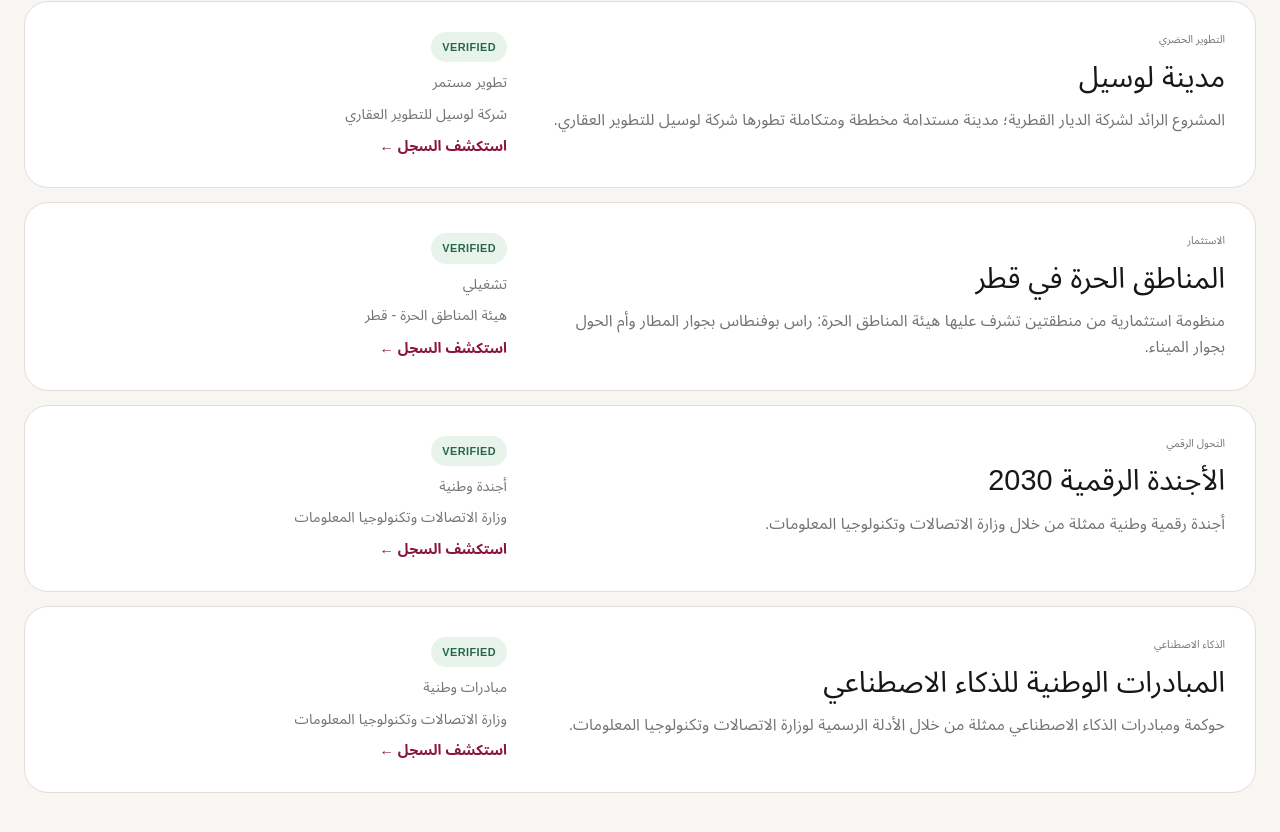
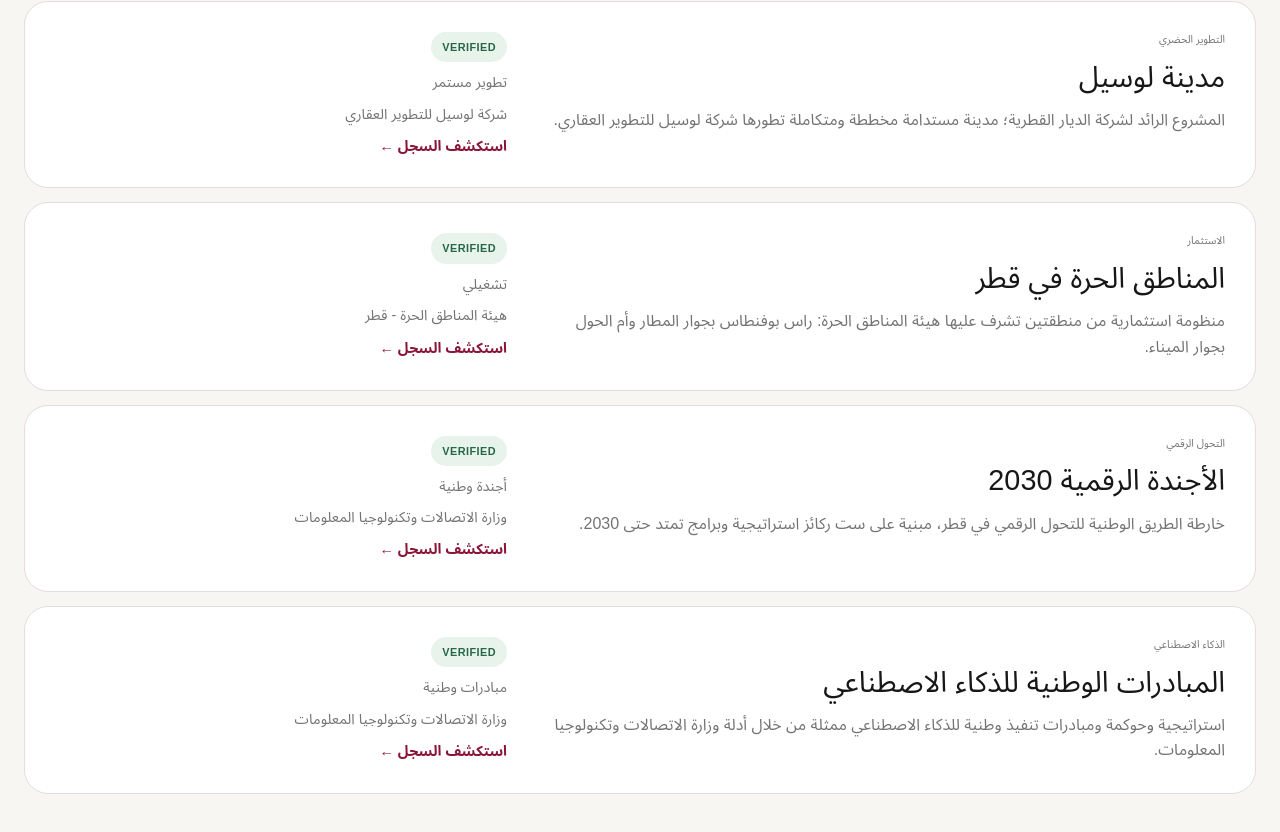
Before and after one commit to 1993bamrhol/qatar-atlas, a Next.js app: page /ar/projects in a window 1280 px wide. Shown: the part 1875-2707 px from the top of the page. Built offline with nearby package versions, Linux system fonts and the light colour scheme.

Commit message:
feat(content): localize digital agenda and AI evidence

```diff
--- a/data/projects-ar.ts
+++ b/data/projects-ar.ts
@@ -7,6 +7,6 @@ import type {Project} from "@/data/projects";export type ArabicProjectView={name
 "hamad-international-airport":{name:"مطار حمد الدولي",sector:"الطيران",status:"تشغيلي",summary:"مركز الطيران الدولي في قطر؛ انتقلت جميع عمليات شركات الطيران إلى المطار في 27 مايو 2014.",operator:"مطار حمد الدولي",sourceLabel:"الخطوط الجوية القطرية · التشغيل الكامل لمطار حمد الدولي",milestones:{"30 Apr 2014":"الافتتاح الأولي مع بدء تشغيل مجموعة من شركات الطيران","27 May 2014":"انتقال جميع عمليات شركات الطيران إلى مطار حمد الدولي"},facts:{"Full operations":["التشغيل الكامل","27 مايو 2014"],"Opening design capacity":["السعة التصميمية عند الافتتاح","30 مليون مسافر سنويًا"],"Airport area":["مساحة المطار","29 كم²"]},places:{Doha:"الدوحة","Hamad International Airport":"مطار حمد الدولي","Ras Bufontas":"راس بوفنطاس"},relationships:{"Qatar Airways":{label:"الخطوط الجوية القطرية",note:"نقلت الخطوط الجوية القطرية كامل عمليات مركزها إلى مطار حمد الدولي في 27 مايو 2014."}}},
 "lusail-city":{name:"مدينة لوسيل",sector:"التطوير الحضري",status:"تطوير مستمر",summary:"المشروع الرائد لشركة الديار القطرية؛ مدينة مستدامة مخططة ومتكاملة تطورها شركة لوسيل للتطوير العقاري.",operator:"شركة لوسيل للتطوير العقاري",sourceLabel:"لوسيل · المخطط الرئيسي",facts:{"Development area":["مساحة التطوير","38 كم²"],"Districts":["المناطق","19"],"Planned residents":["السكان المخطط لهم","أكثر من 200 ألف"],"Planned workforce":["القوى العاملة المخطط لها","170 ألفًا"]},places:{Lusail:"لوسيل","North of Doha":"شمال الدوحة"},relationships:{"Qatari Diar":{label:"الديار القطرية",note:"تحدد مواد المخطط الرئيسي الرسمية مدينة لوسيل بوصفها المشروع الرائد لشركة الديار القطرية."},"Qatar National Vision 2030":{label:"رؤية قطر الوطنية 2030",note:"ينص المصدر الرسمي للوسيل على أن المدينة تجسد رؤية قطر الوطنية 2030 في مجال التطوير العقاري."}}},
 "qatar-free-zones":{name:"المناطق الحرة في قطر",sector:"الاستثمار",status:"تشغيلي",summary:"منظومة استثمارية من منطقتين تشرف عليها هيئة المناطق الحرة: راس بوفنطاس بجوار المطار وأم الحول بجوار الميناء.",operator:"هيئة المناطق الحرة - قطر",sourceLabel:"هيئة المناطق الحرة - قطر · المناطق الحرة",milestones:{"2018":"إنشاء هيئة المناطق الحرة في قطر"},facts:{"Free zones":["المناطق الحرة","2"],"Ras Bufontas":["راس بوفنطاس","4 كم² · منطقة المطار الحرة"],"Umm Alhoul":["أم الحول","32 كم² · منطقة الميناء الحرة"],"Authority":["الجهة المشرفة","هيئة المناطق الحرة في قطر"]},places:{"Ras Bufontas":"راس بوفنطاس","Hamad International Airport":"مطار حمد الدولي","Umm Al Houl":"أم الحول","Hamad Port":"ميناء حمد"},relationships:{"Qatar Free Zones Authority":{label:"هيئة المناطق الحرة في قطر",note:"تذكر الهيئة أنها تشرف على المناطق الحرة في قطر وتنظمها."},"Hamad International Airport":{label:"مطار حمد الدولي",note:"تُعرّف راس بوفنطاس بأنها منطقة المطار الحرة المجاورة لمطار حمد الدولي."},"Hamad Port":{label:"ميناء حمد",note:"تُعرّف أم الحول بأنها منطقة الميناء الحرة الواقعة بجوار ميناء حمد."}}},
-"digital-agenda-2030":{name:"الأجندة الرقمية 2030",sector:"التحول الرقمي",status:"أجندة وطنية",summary:"أجندة رقمية وطنية ممثلة من خلال وزارة الاتصالات وتكنولوجيا المعلومات.",operator:"وزارة الاتصالات وتكنولوجيا المعلومات",sourceLabel:"وزارة الاتصالات وتكنولوجيا المعلومات · الأجندة الرقمية 2030"},
-"national-ai-initiatives":{name:"المبادرات الوطنية للذكاء الاصطناعي",sector:"الذكاء الاصطناعي",status:"مبادرات وطنية",summary:"حوكمة ومبادرات الذكاء الاصطناعي ممثلة من خلال الأدلة الرسمية لوزارة الاتصالات وتكنولوجيا المعلومات.",operator:"وزارة الاتصالات وتكنولوجيا المعلومات",sourceLabel:"وزارة الاتصالات وتكنولوجيا المعلومات · لجنة الذكاء الاصطناعي"}};
+"digital-agenda-2030":{name:"الأجندة الرقمية 2030",sector:"التحول الرقمي",status:"أجندة وطنية",summary:"خارطة الطريق الوطنية للتحول الرقمي في قطر، مبنية على ست ركائز استراتيجية وبرامج تمتد حتى 2030.",operator:"وزارة الاتصالات وتكنولوجيا المعلومات",sourceLabel:"وزارة الاتصالات وتكنولوجيا المعلومات · الأجندة الرقمية 2030",milestones:{"2030 target":"تستهدف الأجندة أثرًا اقتصاديًا وتوظيفيًا بحلول 2030"},facts:{"Strategic pillars":["الركائز الاستراتيجية","6"],"Strategic programmes":["البرامج الاستراتيجية","23"],"Economic target":["الهدف الاقتصادي","أكثر من 40 مليار ريال أثر تراكمي بحلول 2030"],"Jobs target":["هدف الوظائف","أكثر من 26 ألف وظيفة في قطاع الاتصالات وتكنولوجيا المعلومات بحلول 2030"]},relationships:{"Ministry of Communications and Information Technology":{label:"وزارة الاتصالات وتكنولوجيا المعلومات",note:"تنشر الوزارة إطار الأجندة الرقمية 2030 وتقود تنفيذه."},"Qatar National Vision 2030":{label:"رؤية قطر الوطنية 2030",note:"تضع الوزارة الأجندة الرقمية ضمن التوجه الاستراتيجي الوطني والتحول الرقمي في قطر."}}},
+"national-ai-initiatives":{name:"المبادرات الوطنية للذكاء الاصطناعي",sector:"الذكاء الاصطناعي",status:"مبادرات وطنية",summary:"استراتيجية وحوكمة ومبادرات تنفيذ وطنية للذكاء الاصطناعي ممثلة من خلال أدلة وزارة الاتصالات وتكنولوجيا المعلومات.",operator:"وزارة الاتصالات وتكنولوجيا المعلومات",sourceLabel:"وزارة الاتصالات وتكنولوجيا المعلومات · لجنة الذكاء الاصطناعي",milestones:{"2019":"نشر الاستراتيجية الوطنية للذكاء الاصطناعي في قطر","2021":"إنشاء لجنة الذكاء الاصطناعي بموجب قرار مجلس الوزراء رقم 10 لسنة 2021","2024":"عرض مبادرة فنار للذكاء الاصطناعي التوليدي باللغة العربية"},facts:{"National strategy":["الاستراتيجية الوطنية","استراتيجية قطر الوطنية للذكاء الاصطناعي · 2019"],"AI Committee":["لجنة الذكاء الاصطناعي","أُنشئت في 2021"],"GovAI":["البرنامج الحكومي للذكاء الاصطناعي","مبادرة لتبني الذكاء الاصطناعي على مستوى الحكومة"],"Fanar":["فنار","مبادرة نموذج لغوي كبير باللغة العربية"]},relationships:{"Ministry of Communications and Information Technology":{label:"وزارة الاتصالات وتكنولوجيا المعلومات",note:"تقود الوزارة مبادرات الحوكمة الوطنية للذكاء الاصطناعي، بما فيها اللجنة والبرنامج الحكومي للذكاء الاصطناعي."},"Digital Agenda 2030":{label:"الأجندة الرقمية 2030",note:"تذكر الوزارة أن عمل لجنة الذكاء الاصطناعي يتوافق مع الأجندة الرقمية 2030."},"Qatar National Vision 2030":{label:"رؤية قطر الوطنية 2030",note:"تذكر الوزارة أن المبادرات الوطنية للذكاء الاصطناعي تتوافق مع رؤية قطر الوطنية 2030."}}}};
 export function getArabicProject(project:Project){return projectsAr[project.slug]}
```
